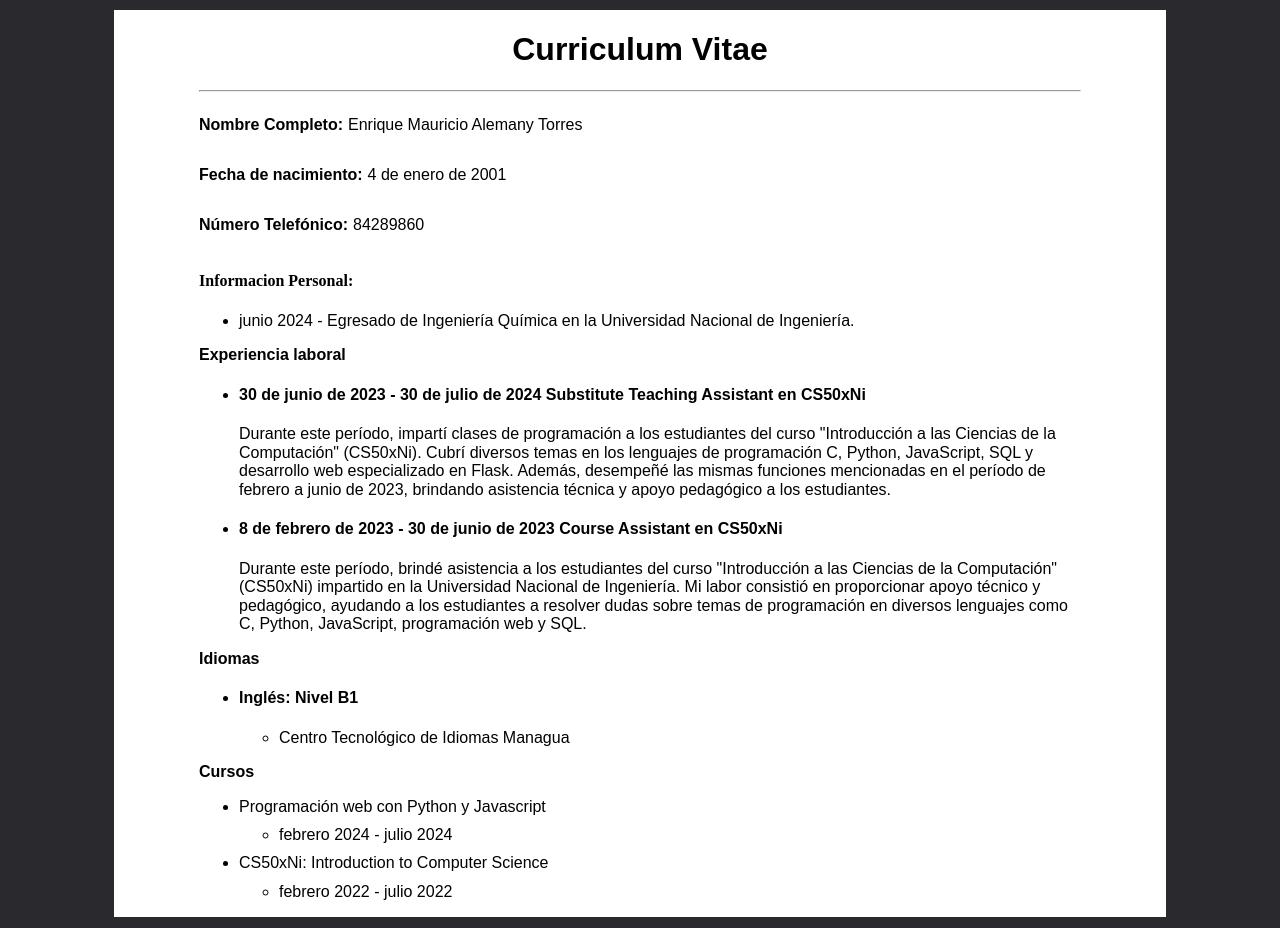
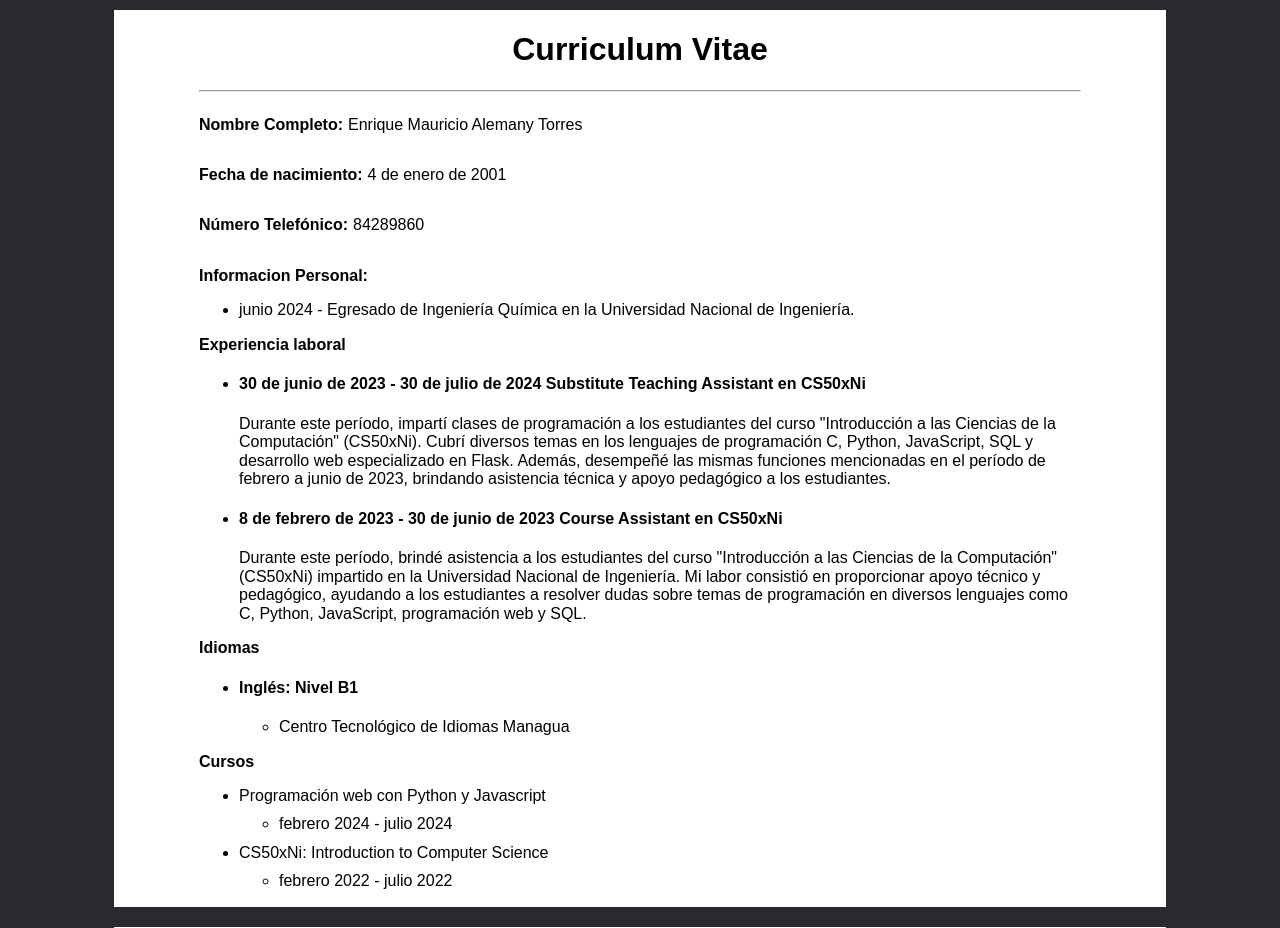
Before and after one commit to Mau5trakt/curriculum, a Django app: page / in a window 1280 px wide. Shown: the top 928 px of the page. Run offline with Django 5.2, Linux system fonts and the light colour scheme; data comes from the database, SQL or seed files in the repository; parts of the project's set-up code (start-up, migrations or seed data) failed here and were passed over.

Commit message:
feat: corrected tag

```diff
--- a/cv/templates/cv.html
+++ b/cv/templates/cv.html
@@ -36,7 +36,7 @@
         </div>
 
         <div class="expanded">
-            <h4>Informacion Personal:</h4>
+            <p class="bold">Informacion Personal:</p>
             <ul>
                 {% for info in personal_informations %}
                     <li> {{ info.date|date:"F Y" }} - {{ info.information  }} </li>
```
